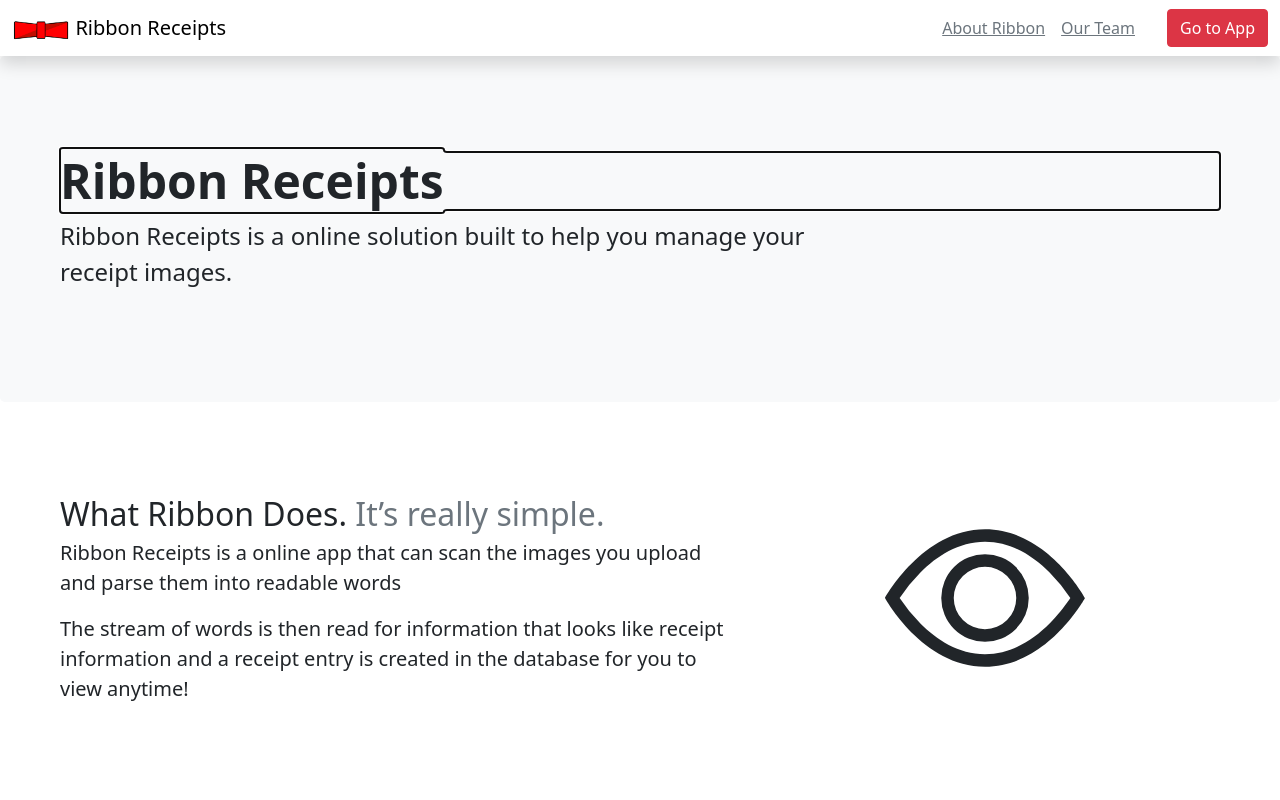
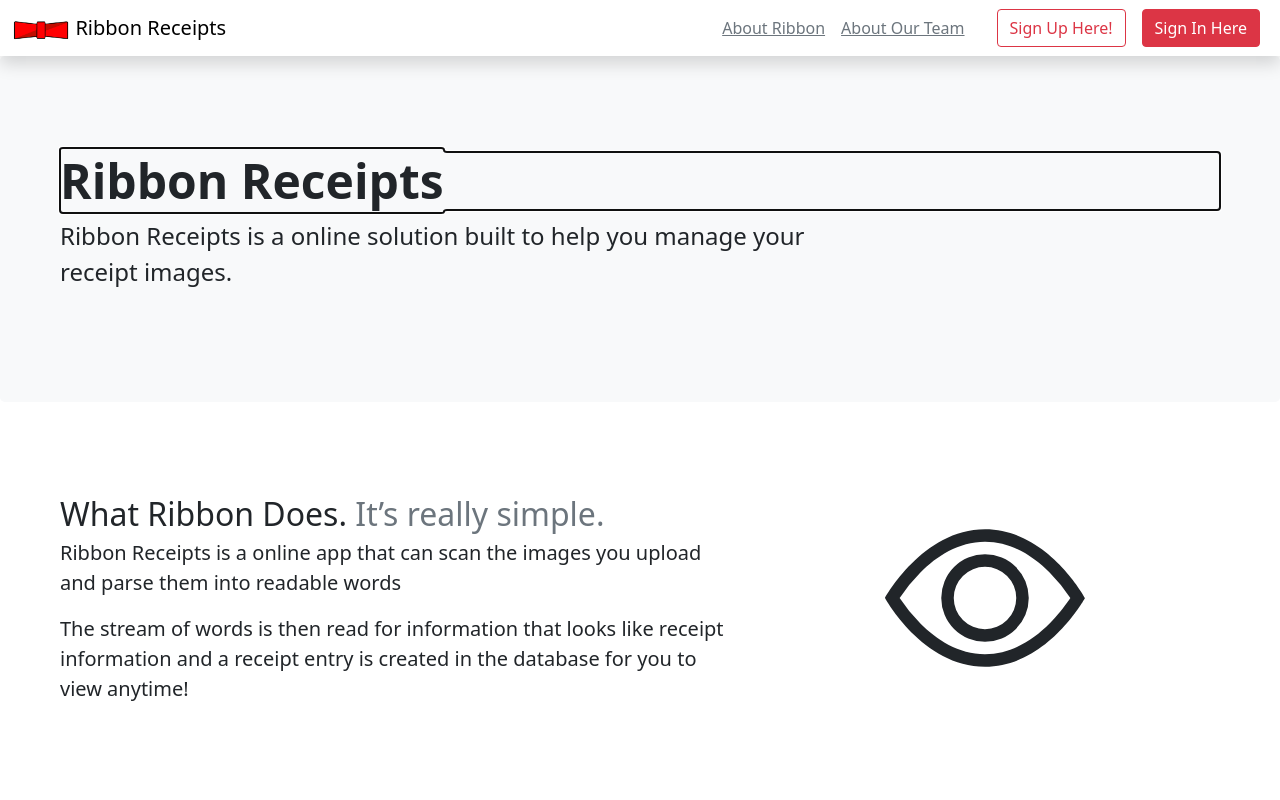
Before and after one commit to jeremyqzt/ribbon-static, a Svelte app: page / in a window 1280 px wide. Shown: the top 800 px of the page. Built offline with nearby package versions, Linux system fonts and the light colour scheme.

Commit message:
more header

```diff
--- a/src/components/Header.svelte
+++ b/src/components/Header.svelte
@@ -7,6 +7,10 @@
 
     const goToApp = () => {
         window.location.href = "https://ui.ribbonreceipts.com/";
+    };
+
+    const goToSignup = () => {
+        window.location.href = "https://ui.ribbonreceipts.com/signup";
     };
 
     const goToAuthor = () => {
@@ -31,12 +35,17 @@
                 <div class="pl-3 margin-r5 margin-auto">
                     <!-- svelte-ignore a11y-invalid-attribute -->
                     <a class="text-muted" href="#" on:click={goToAuthor}
-                        >Our Team</a
+                        >About Our Team</a
                     >
                 </div>
-                <div class="d-flex" role="search">
+                <div class="d-flex mx-2" role="search">
+                    <button class="btn btn-outline-danger" on:click={goToSignup}
+                        >Sign Up Here!</button
+                    >
+                </div>
+                <div class="d-flex mx-2" role="search">
                     <button class="btn btn-danger" on:click={goToApp}
-                        >Go to App</button
+                        >Sign In Here</button
                     >
                 </div>
             </div>
@@ -50,7 +59,7 @@
     }
 
     .margin-r5 {
-        margin-right: 2em !important;
+        margin-right: 1.5em !important;
     }
 
     .no-link {
```
